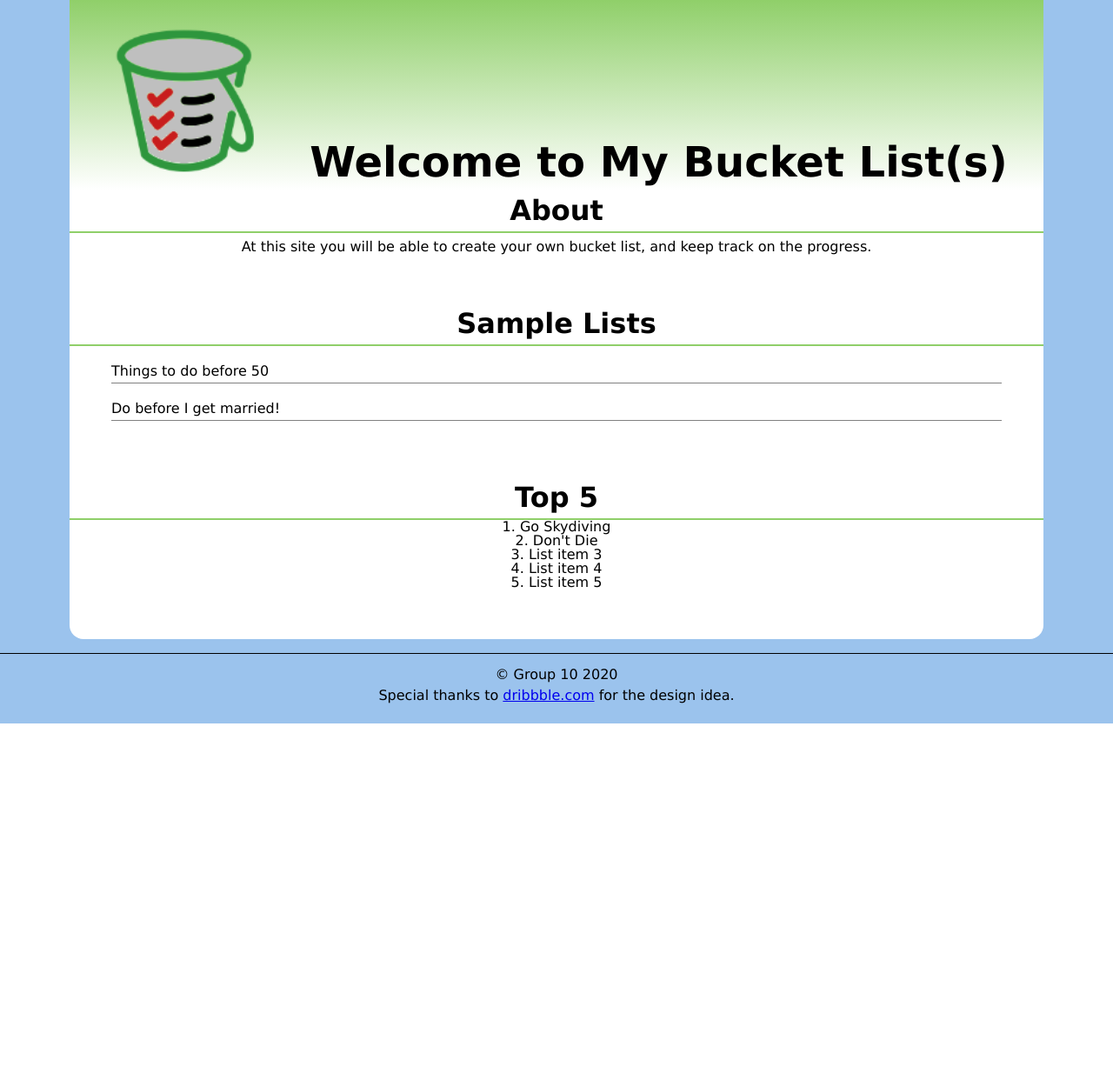
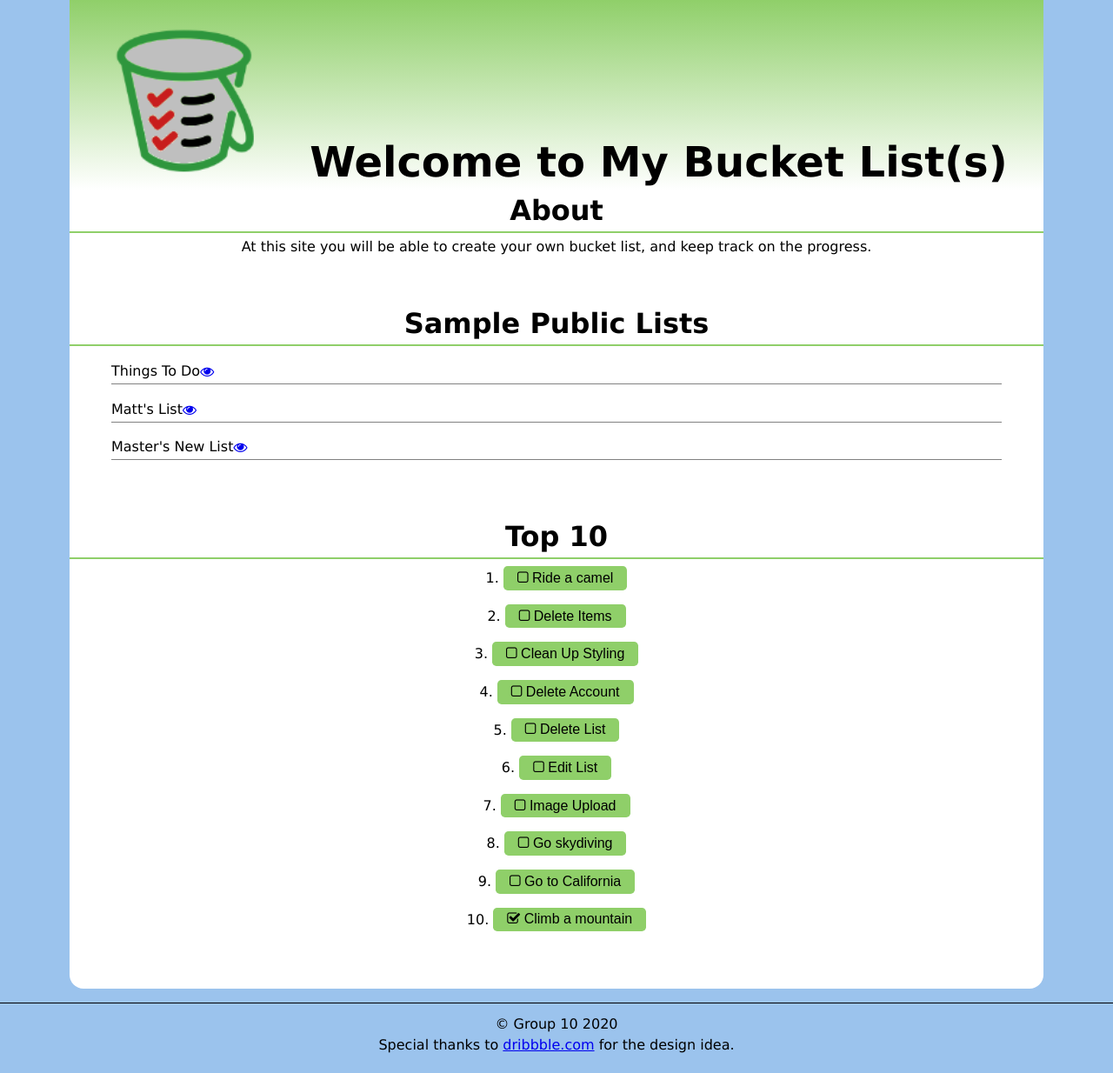
Before and after one commit to stevenki18/COIS-3420H-Project, a PHP site: page / in a window 1280 px wide. Shown: the part 85-1319 px from the top of the page at 87% size. Before the commit the page ends 917 px from the top, so only its background shows below. Run offline with PHP 8.4, Linux system fonts and the light colour scheme; data comes from the database, SQL or seed files in the repository; some libraries are stand-ins or nearby versions.

Commit message:
Newest updates

```diff
--- a/index.php
+++ b/index.php
@@ -1,8 +1,26 @@
 <?php session_start();
   require_once 'includes/library.php';
+  $pdo = connectDB();
 
-  if(isset($_SESSION['user']))
-    $pdo = connectDB();
+  $private = 0;
+  $limit = 10;
+  $limitlists = 3;
+
+  // GET SAMPLE LIST INFO
+  $query = "SELECT * FROM `g10_lists` WHERE private = ? LIMIT ?";
+  $stmt = $pdo->prepare($query);
+  $stmt->bindParam(1, $private,PDO::PARAM_INT);
+  $stmt->bindParam(2, $limitlists,PDO::PARAM_INT);
+  $stmt->execute();
+  $list = $stmt->fetchAll();
+
+  // GET 5 List Items
+  $query =  "SELECT id, name, completion FROM `g10_listitems` WHERE private = ? LIMIT ?";
+  $stmt = $pdo->prepare($query);
+  $stmt->bindParam(1, $private,PDO::PARAM_INT);
+  $stmt->bindParam(2, $limit,PDO::PARAM_INT);
+  $stmt->execute();
+  $listitems = $stmt->fetchAll();
 ?>
 <!DOCTYPE HTML>
 <!-- ******************************** Filename: index.html, uses default.css
@@ -52,39 +70,39 @@
         </section>
 
         <section id="ideas">
-          <h2>Sample Lists</h2>
+          <h2>Sample Public Lists</h2>
           <ul>
-            <li>
-              Things to do before 50
-            </li>
-            <li>
-              Do before I get married!
-            </li>
+            <?php foreach($list as $row): ?>
+              <li>
+                <?= $row['listname']?>
+                <a href = "view_list.php?list=<?= $row['id']?>"><i class="fa fa-eye"></i></a>
+              </li>
+            <?php endforeach ?>
           </ul>
         </section>
 
         <section id="top-ten">
-          <h2>Top 5</h2>
+          <h2>Top 10</h2>
           <ol>
-            <li>
-              Go Skydiving
-            </li>
-            <li>
-              Don't Die
-            </li>
-            <li>
-              List item 3
-            </li>
-            <li>
-              List item 4
-            </li>
-            <li>
-              List item 5
-            </li>
+            <?php foreach($listitems as $row): ?>
+                <!-- PUBLIC ITEMS ONLY -->
+                <li>
+                  <button class="viewbutton" value="<?= $row['id']?>">
+                  <?php if($row['completion'] != null): ?>
+                    <i class="fa fa-check-square-o"></i>
+                  <?php else: ?>
+                    <i class="fa fa-square-o"></i>
+                  <?php endif; ?>
+                  <?= $row['name']?></button>
+                </li>
+            <?php endforeach ?>
           </ol>
         </section>
 
       </article>
+
+      <?php include 'modals/view_item.php' ?>
+      <?php include 'modals/image_view.php' ?>
 
     </main>
 
--- a/login.php
+++ b/login.php
@@ -17,6 +17,8 @@
 
   /* require or include the library */
   require_once './includes/library.php';
+  $pdo = connectDB();
+
 
   /* $errors starts as an empty array */
   $errors = [];
@@ -37,7 +39,6 @@
     if (!isset($pass)) array_push($errors, "Incorrect Password.");
 
     if (count($errors) === 0) {
-      $pdo = connectDB();
 
       $query = "SELECT * FROM g10_users WHERE username = ?";
       $stmt = $pdo->prepare($query);
@@ -71,7 +72,6 @@
     $email = $_POST['email'];
     $pass = $_POST['password'];
 
-    $pdo = connectDB();
 
     $query = "SELECT * FROM g10_users WHERE username = ?";
     $stmt = $pdo->prepare($query);
--- a/modals/view_item.php
+++ b/modals/view_item.php
@@ -33,7 +33,7 @@
 
                     <!-- ITEM PHOTO -->
                     <figure class="sampleImage">
-                      <img id="image" src="<?= $result['picpath'] ?>" alt="item-image"/>
+                      <img id="image" src="" alt=""/>
                     </figure>
 
 
--- a/scripts/script.js
+++ b/scripts/script.js
@@ -425,17 +425,14 @@ window.addEventListener('DOMContentLoaded', () => {
 
   /*--------------------------------------
   |
-  |           SAMPLE LIST PAGE
-  |            VIEW LIST PAGE
-  |             RESULTS PAGE
   |  VIEW ITEM
   |  SAMPLE ADD ITEM REDIRECT
   |
   --------------------------------------*/
-  if (document.title == "Sample List" || document.title == "View List" || document.title == "Results") {
   // VIEW A LIST ITEM
   const view_button = document.querySelectorAll(".viewbutton");
 
+  if(view_button != null){
     view_button.forEach(view_button =>
       view_button.addEventListener("click", function () {
         var id = view_button.value;
@@ -456,6 +453,7 @@ window.addEventListener('DOMContentLoaded', () => {
             if(data.picpath != null){
               imagelink.classList.remove("hidden");
               imagelink.setAttribute("src",data.picpath);
+              imagelink.setAttribute("alt",data.name);
             }else{
               imagelink.classList.add("hidden");
             }
@@ -472,7 +470,9 @@ window.addEventListener('DOMContentLoaded', () => {
           }
         };
         xhttp.send();
-      })); // END OF VIEW ITEM
+      })
+    );
+  } // END OF VIEW ITEM
 
   if(document.title == "Sample List"){
     const redirect = document.getElementById("additem");
@@ -481,7 +481,6 @@ window.addEventListener('DOMContentLoaded', () => {
       location.href="login.php";
     });
   }
-  }// END OF SAMPLE/VIEW/RESULTS PAGE
 
 
   /*--------------------------------------
@@ -907,6 +906,28 @@ window.addEventListener('DOMContentLoaded', () => {
     }
   }// END OF MAX DATE
 
+
+    /*--------------------------------------
+    |
+    |             DROP DOWN on NAV
+    |
+    --------------------------------------*/
+    // LISTS DROPDOWN
+    var navIcon = document.getElementById("nav-icon");
+
+    navIcon.addEventListener("click", ()=>{
+      var listsdropdown = document.getElementById("myTopnav");
+      console.log(listsdropdown);
+      if(listsdropdown.className === "topnav"){
+        listsdropdown.className += " responsive";
+      }else {
+        listsdropdown.className = "topnav";
+      }
+    });
+
+    // END OF LISTS DROPDOWN
+
+
 }); // END OF DOMContentLoaded
 
 
--- a/terms.php
+++ b/terms.php
@@ -1,4 +1,7 @@
-<?php session_start(); ?>
+<?php session_start();
+require_once './includes/library.php';
+$pdo = connectDB();
+ ?>
 <!DOCTYPE HTML>
 <html lang="en">
 
```
Lines whose indentation alone changed are shown as unchanged.
